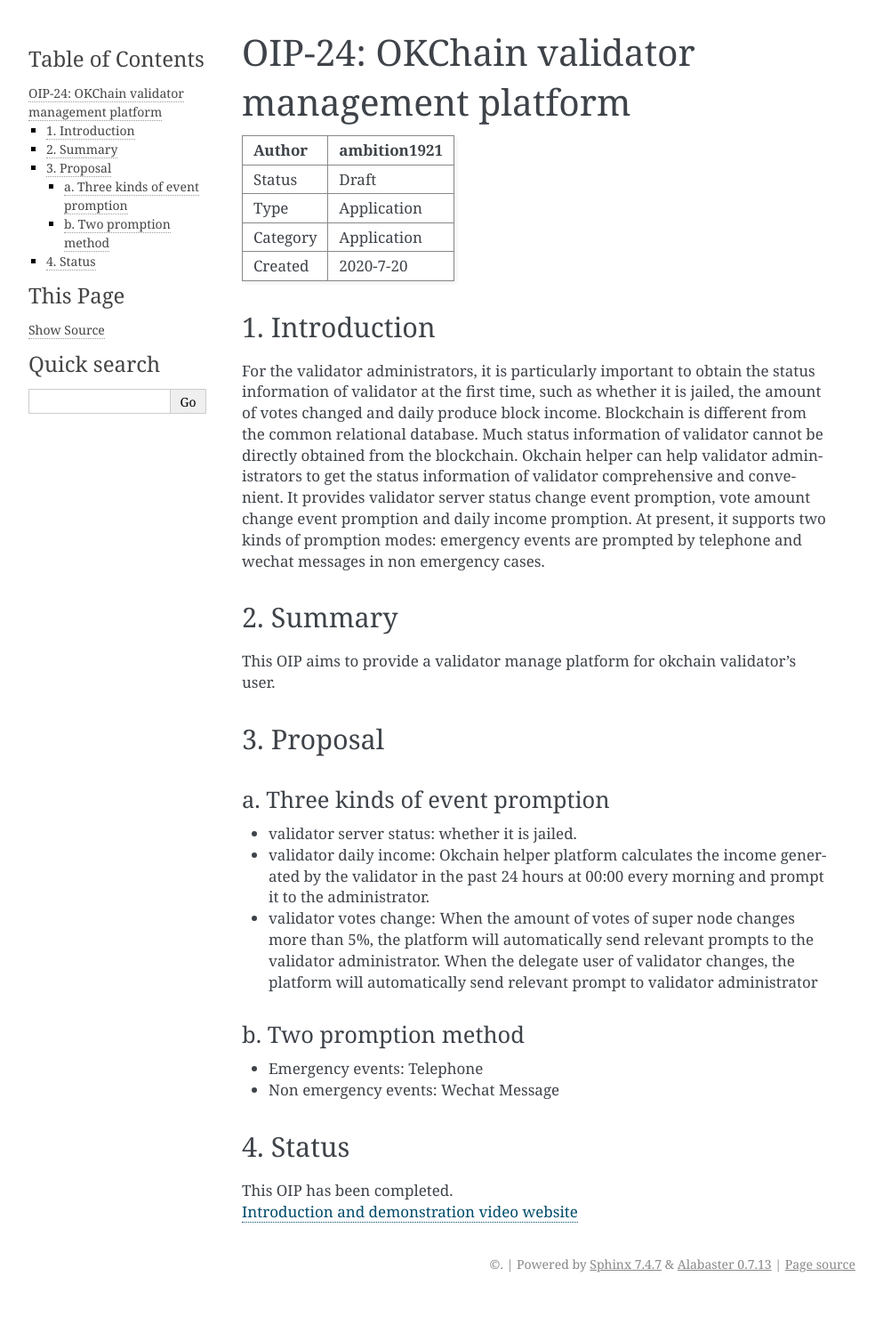
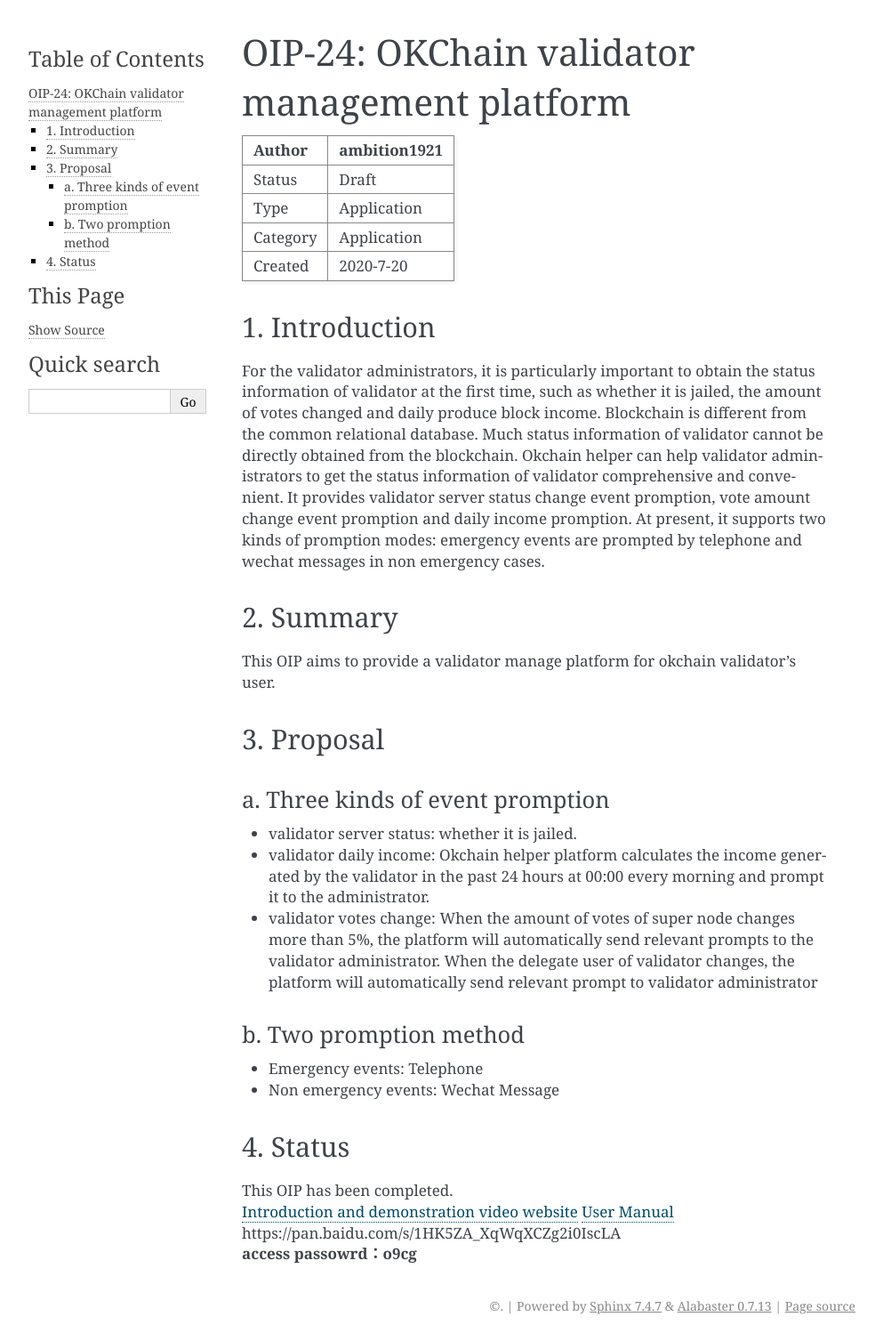
Before and after one commit to okx/KIPs, a Sphinx documentation site: the page built from docs/draft/OIP-25.md, in a window 1280 px wide. Shown: the whole page at 89% size, without its empty margins (148-1141 px from the left). Built offline with Sphinx 7.4.7, drawn with Linux system fonts in a browser that asks for light colours; before the commit the page ends 1460 px from its top, so only the background shows below that.

Commit message:
update user manual document

```diff
--- a/docs/draft/OIP-25.md
+++ b/docs/draft/OIP-25.md
@@ -32,3 +32,5 @@
 
 This OIP has been completed.
 [Introduction and demonstration video website](https://v.youku.com/v_show/id_XNDc5OTA4MTUxMg==.html)
+[User Manual](https://pan.baidu.com/s/1HK5ZA_XqWqXCZg2i0IscLA) https://pan.baidu.com/s/1HK5ZA_XqWqXCZg2i0IscLA
+**access passowrd：o9cg**
```
